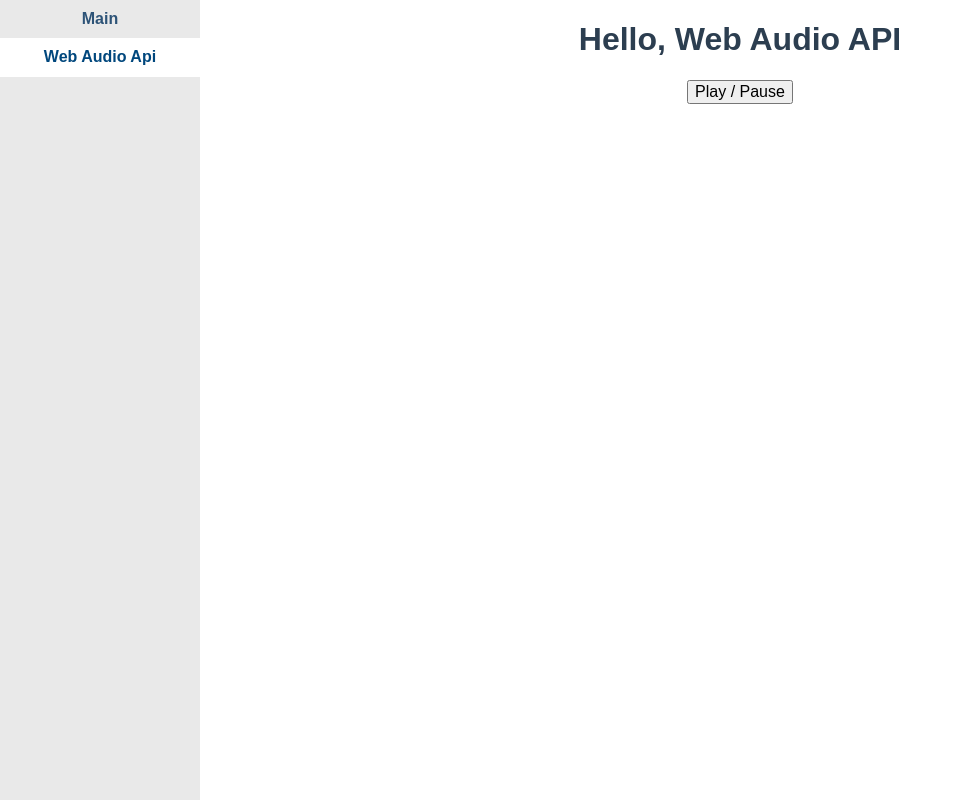
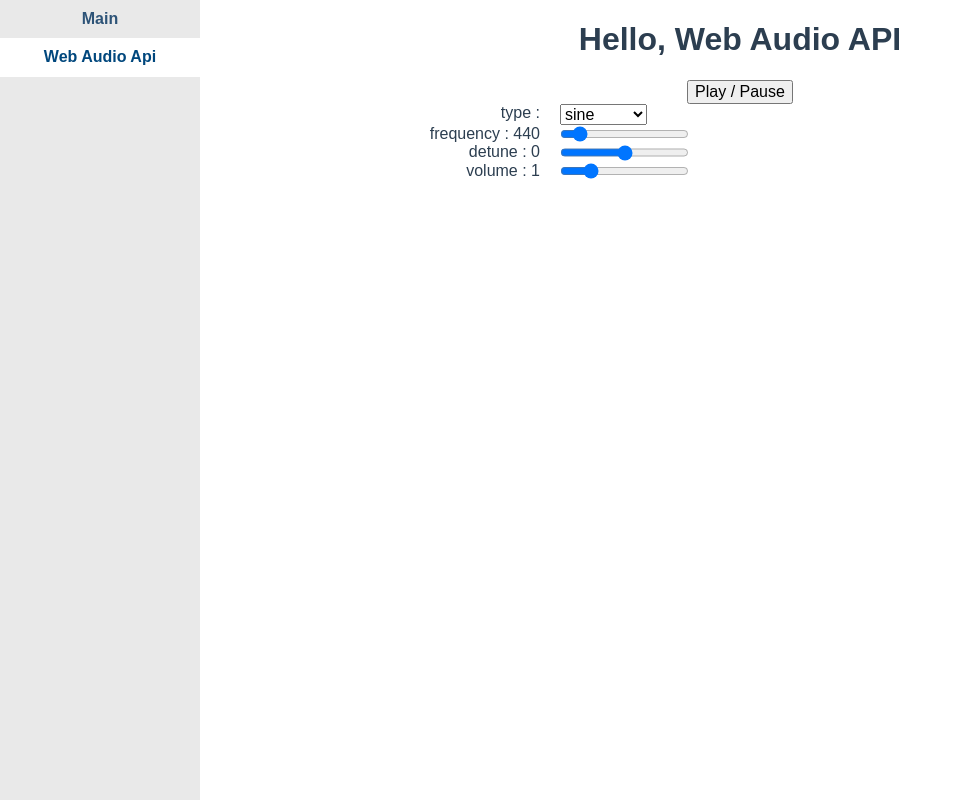
Before and after one commit to schaoss/web-audio, a Vue app: page /web-audio-api in a window 1280 px wide. Shown: the whole page, without its empty margins (0-962 px from the left). Built offline with nearby package versions, Linux system fonts and the light colour scheme.

Commit message:
day3 init

```diff
--- a/src/views/WebAudioApi.vue
+++ b/src/views/WebAudioApi.vue
@@ -1,7 +1,30 @@
 <template>
-  <div class="day1">
+  <div id="web-audio-api">
     <h1>Hello, Web Audio API</h1>
     <button @click="clickHandler"> Play / Pause </button>
+    <div id="config">
+      <div class="item">
+        <label for="type">type : </label>
+        <select id="type" v-model="type" @change="changeHandler">
+          <option value='sine' selected>sine</option>
+          <option value='square'>square</option>
+          <option value='sawtooth'>sawtooth</option>
+          <option value='triangle'>triangle</option>
+        </select>
+      </div>
+      <div class="item">
+        <label for="frequency">frequency : {{frequency}} </label>
+        <input type="range" min="0" max="4000" step="1" value="440" id="frequencyRange" v-model="frequency" @input="changeHandler">
+      </div>
+      <div class="item">
+        <label for="detune">detune : {{detune}} </label>
+        <input type="range" min="-2000" max="2000" step="1" value="440" id="detuneRange" v-model="detune" @input="changeHandler">
+      </div>
+      <div class="item">
+        <label for="volume">volume : {{volume}} </label>
+        <input type="range" min="0" max="5" step="0.1" value="440" id="volumeRange" v-model="volume" @input="changeHandler">
+      </div>
+    </div>
   </div>
 </template>
 
@@ -12,31 +35,67 @@ export default {
     const audioCtx = new AudioContext() // 主控台的概念
     const oscillator = audioCtx.createOscillator() // 振盪器 (音源)
     const gainNode = audioCtx.createGain() // 增益節點 也就是處理音效的地方
-    oscillator.type = 'sine' // 正弦波
-    oscillator.frequency.value = 440 // A4
-    oscillator.detune.value = 0 //解諧 可做出和聲
-    gainNode.gain.value = 1 //音量
-
     return{
       isPlaying: false,
       audioCtx,
       oscillator,
-      gainNode
+      gainNode,
+      type: 'sine', // sine, square, sawtooth, triangle
+      frequency: 440, // A4
+      detune: 0, // 解諧 可做出和聲
+      volume: 1 // 音量
     }
   },
   methods: {
     clickHandler(){
       if (this.isPlaying) {
-        this.gainNode.disconnect(this.audioCtx.destination)
+        this.stop()
       } else {
-        this.gainNode.connect(this.audioCtx.destination)
+        this.play()
       }
       this.isPlaying = !this.isPlaying
+    },
+    changeHandler(){
+      this.setNoteConfig()
+    },
+    play() {
+      this.gainNode.connect(this.audioCtx.destination)
+    },
+    stop() {
+      this.gainNode.disconnect(this.audioCtx.destination)
+    },
+    setNoteConfig() {
+      this.oscillator.type = this.type
+      this.oscillator.frequency.value = this.frequency
+      this.oscillator.detune.value = this.detune
+      this.gainNode.gain.value = this.volume
     }
   },
   mounted() {
+    this.setNoteConfig()
     this.oscillator.connect(this.gainNode) // 將音源接到處理節點上
     this.oscillator.start() // 啟動音源
   }
 }
 </script>
+<style lang="scss" scoped>
+#web-audio-api {
+  #config {
+    display: flex;
+    justify-content: space-around;
+    flex-direction: column;
+    >.item {
+      display: flex;
+      width: 800px;
+      margin: auto;
+      >label {
+        width: 200px;
+        text-align: right;
+      }
+      >input, select {
+        margin: 0 20px;
+      }
+    }
+  }
+}
+</style>
```
Also changed, not shown: iron-man-30-days/02-WebAudioApi.md (+1 -1 lines), iron-man-30-days/03-node-relationship.md (added).
